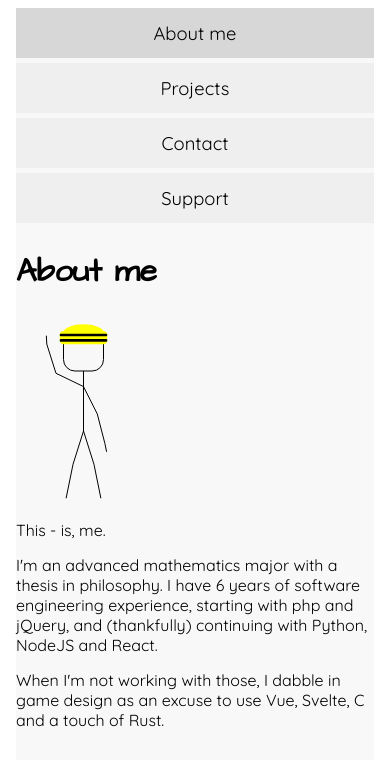
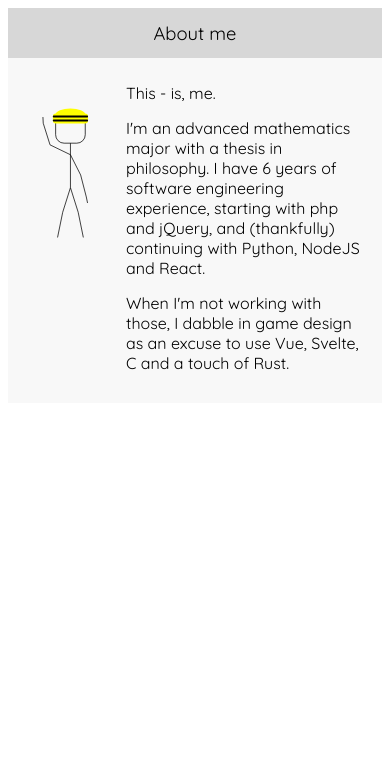
Before and after one commit to mit1mit1/mitchandrachel, a SvelteKit app: page / in a window 390 px wide. Shown: the top 766 px of the page. Built offline with nearby package versions, Linux system fonts and the light colour scheme.

Commit message:
tweak: collapsible phone nav

```diff
--- a/package.json
+++ b/package.json
@@ -1,5 +1,5 @@
 {
-	"name": "top-ten-hundred",
+	"name": "github-index",
 	"version": "0.0.1",
 	"private": true,
 	"scripts": {
@@ -36,5 +36,6 @@
 		"vite": "^4.0.0",
 		"vitest": "^0.25.3"
 	},
-	"type": "module"
+	"type": "module",
+	"packageManager": "yarn@3.4.1"
 }
--- a/src/components/AboutMe.svelte
+++ b/src/components/AboutMe.svelte
@@ -20,12 +20,12 @@
 </div>
 
 <style>
+	.aboutMeBox {
+		display: flex;
+	}
+
 	.aboutMeBox div {
 		margin-bottom: 15px;
-	}
-
-	h1 {
-		font-family: 'Architects Daughter';
 	}
 
 	.aboutMeText {
--- a/src/components/WavingMe.svelte
+++ b/src/components/WavingMe.svelte
@@ -159,5 +159,6 @@
 <style>
 	.wavingMeSVG {
 		margin-top: -50px;
+		min-width: 100px;
 	}
 </style>
--- a/src/routes/+page.svelte
+++ b/src/routes/+page.svelte
@@ -5,22 +5,28 @@
 	import Contact from '../components/Contact.svelte';
 	const tabs = ['About me', 'Projects', 'Contact', 'Support'];
 	let selectedTab = 'About me';
+	let expandedContainer = false;
 
 	const selectTab = (tab: string) => {
+		if (selectedTab === tab && expandedContainer === false) {
+			expandedContainer = true;
+		} else {
+			expandedContainer = false;
+		}
 		selectedTab = tab;
 	};
 </script>
 
 <body class="app" data-sveltekit-preload-data="hover">
+	<div class={`navContainer ${expandedContainer ? 'expandedContainer' : ''}`}>
+		{#each tabs as tab}
+			<button on:click={() => selectTab(tab)} class={tab === selectedTab ? 'selectedTab' : ''}
+				>{tab}</button
+			>
+		{/each}
+	</div>
 	<div style="display: contents">
 		<div class="pageContainer">
-			<div class="navContainer">
-				{#each tabs as tab}
-					<button on:click={() => selectTab(tab)} class={tab === selectedTab ? 'selectedTab' : ''}
-						>{tab}</button
-					>
-				{/each}
-			</div>
 			{#if selectedTab === 'About me'}
 				<AboutMe />
 			{:else if selectedTab === 'Projects'}
@@ -35,29 +41,57 @@
 </body>
 
 <style>
+	:global(h1) {
+		font-family: 'Architects Daughter';
+		display: none;
+	}
+	@media (min-width: 500px) {
+		:global(h1) {
+			display: block;
+		}
+	}
+
 	.navContainer {
 		list-style-type: none;
 		margin: 0;
 		padding: 0;
+		margin-bottom: 20px;
 	}
 	@media (min-width: 500px) {
 		.navContainer {
 			display: flex;
-    		justify-content: space-evenly;
+			justify-content: space-evenly;
+			margin-bottom: 0px;
 		}
 	}
 
 	.navContainer button {
-		margin-right: 2px;
 		margin-bottom: 5px;
 		transition-duration: 0.4s;
 		border: none;
 		padding: 8px 12px;
-		min-height: 50px;
 		width: 100%;
 		font-size: 1.15em;
 		font-family: 'Quicksand', sans-serif;
 		cursor: pointer;
+		min-height: 50px;
+		overflow: hidden;
+		transition: max-height 0.5s ease-out;
+		display: none;
+	}
+	@media (min-width: 500px) {
+		.navContainer button {
+			display: inline-block;
+		}
+	}
+
+	.navContainer button.selectedTab {
+		display: inline-block;
+	}
+
+	.navContainer.expandedContainer button {
+		transition: max-height 0.5s ease-out;
+		display: inline-block;
 	}
 
 	.navContainer button:hover {
@@ -69,15 +103,12 @@
 	}
 
 	.pageContainer {
-		margin-left: 10px;
-		margin-right: 10px;
+		margin-left: 18px;
+		margin-right: 18px;
 		font-family: Quicksand;
 	}
 	@media (max-width: 640px) {
 		.pageContainer {
-			width: 100%;
-			margin-left: 0px;
-			margin-right: 0px;
 		}
 	}
 	@media (max-width: 270px) {
@@ -89,5 +120,6 @@
 	.app {
 		background-color: #f8f8f8;
 		min-height: 100%;
+		margin: 0px;
 	}
 </style>
```
Also changed, not shown: .yarnrc.yml (added), 1 other file (tests, documents, lock files or other folders).
